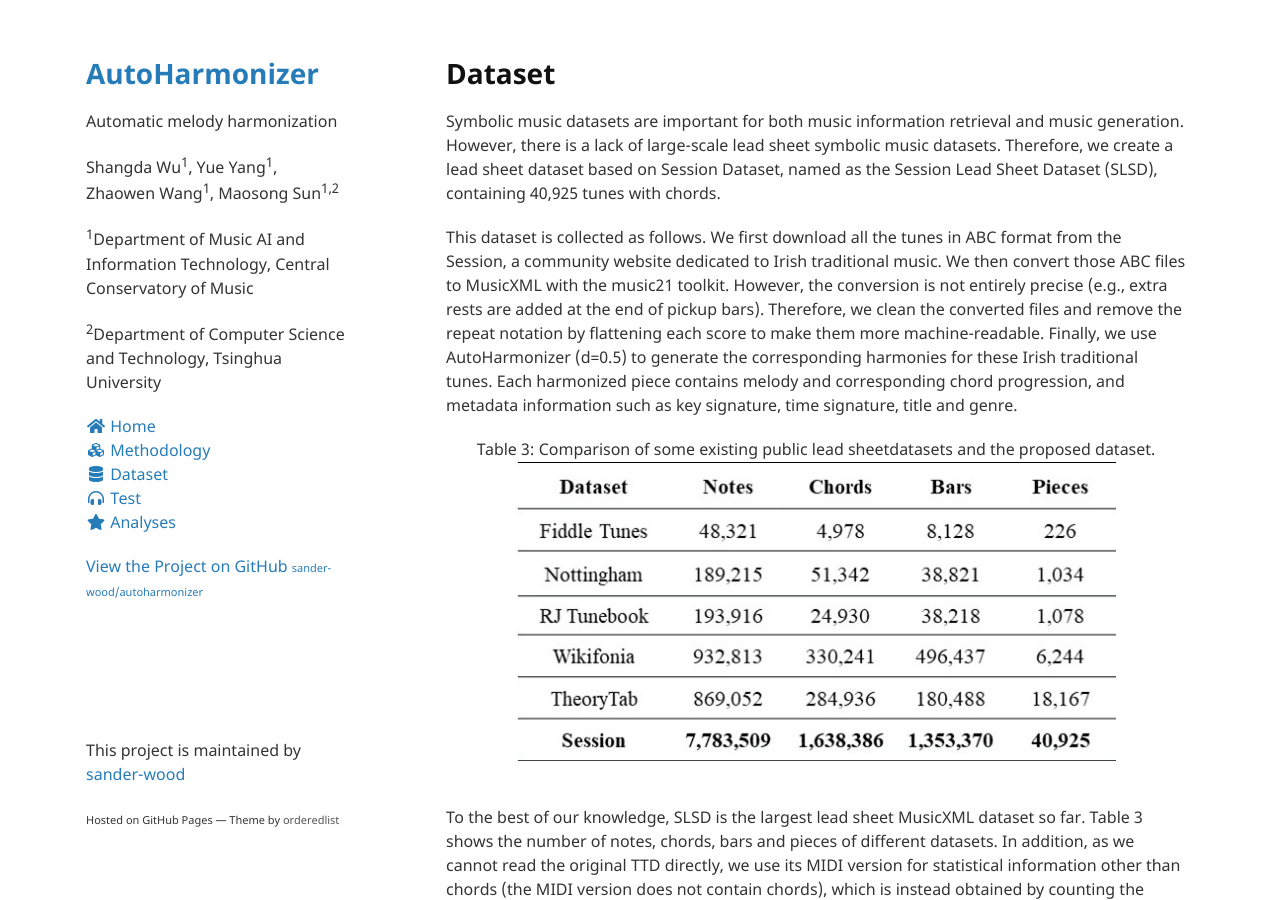
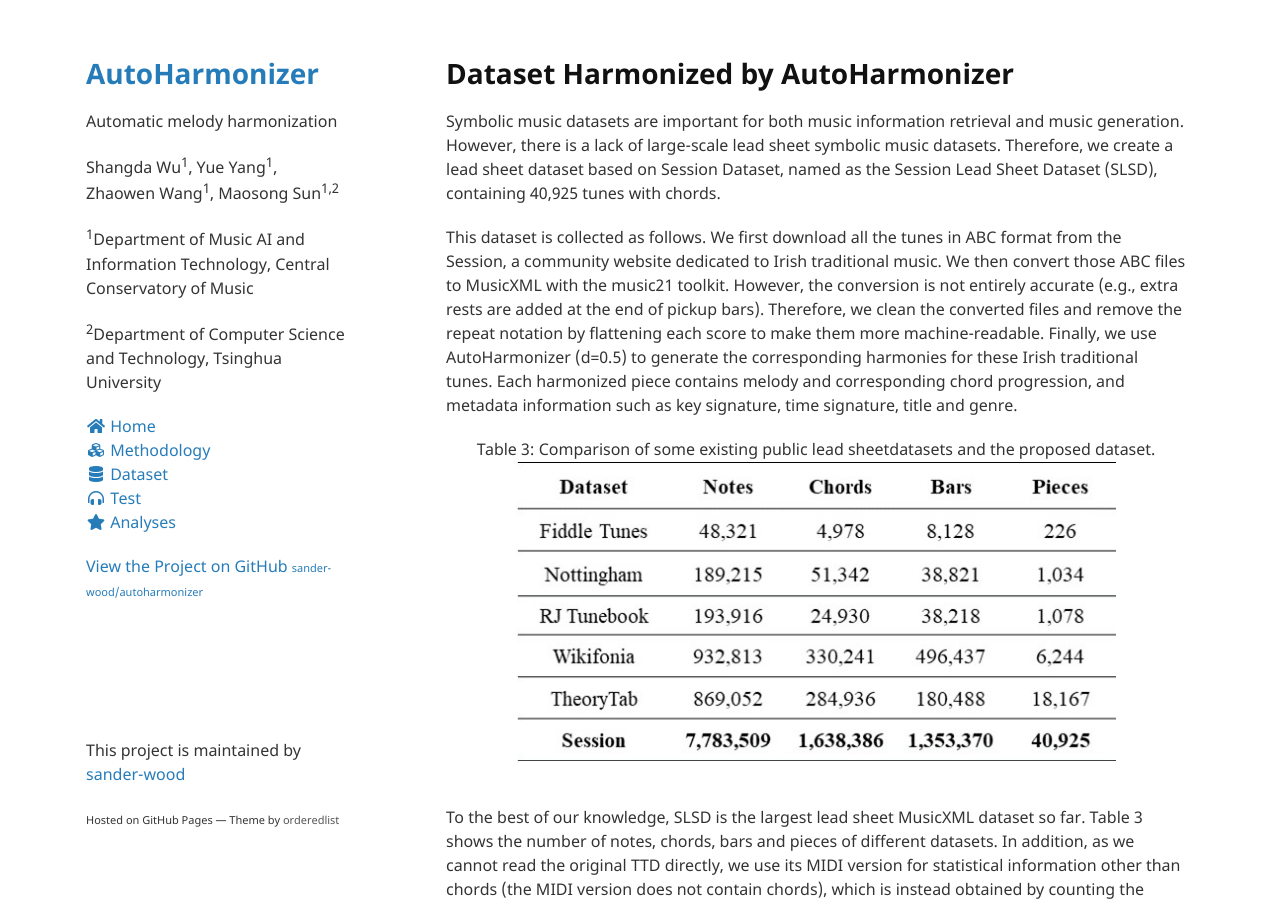
Before and after one commit to sander-wood/autoharmonizer, a Jekyll site: the page built from dataset.md, in a window 1280 px wide and 900 px high. Built offline with Jekyll 4.4.1, drawn with Linux system fonts in a browser that asks for light colours; nearby versions of some CDN libraries.

Commit message:
Update dataset.md

```diff
--- a/dataset.md
+++ b/dataset.md
@@ -3,11 +3,11 @@ layout: default
 title: Dataset
 ---
 
-# Dataset
+# Dataset Harmonized by AutoHarmonizer
 
 Symbolic music datasets are important for both music information retrieval and music generation. However, there is a lack of large-scale lead sheet symbolic music datasets. Therefore, we create a lead sheet dataset based on Session Dataset, named as the Session Lead Sheet Dataset (SLSD), containing 40,925 tunes with chords.
 
-This dataset is collected as follows. We first download all the tunes in ABC format from the Session, a community website dedicated to Irish traditional music. We then convert those ABC files to MusicXML with the music21 toolkit. However, the conversion is not entirely precise (e.g., extra rests are added at the end of pickup bars). Therefore, we clean the converted files and remove the repeat notation by flattening each score to make them more machine-readable. Finally, we use AutoHarmonizer (d=0.5) to generate the corresponding harmonies for these Irish traditional tunes. Each harmonized piece contains melody and corresponding chord progression, and metadata information such as key signature, time signature, title and genre.
+This dataset is collected as follows. We first download all the tunes in ABC format from the Session, a community website dedicated to Irish traditional music. We then convert those ABC files to MusicXML with the music21 toolkit. However, the conversion is not entirely accurate (e.g., extra rests are added at the end of pickup bars). Therefore, we clean the converted files and remove the repeat notation by flattening each score to make them more machine-readable. Finally, we use AutoHarmonizer (d=0.5) to generate the corresponding harmonies for these Irish traditional tunes. Each harmonized piece contains melody and corresponding chord progression, and metadata information such as key signature, time signature, title and genre.
 
 <center>Table 3: Comparison of some existing public lead sheetdatasets and the proposed dataset.</center>
 <center><img src="figs/tbl3.jpg" alt="table3"></center>
```
